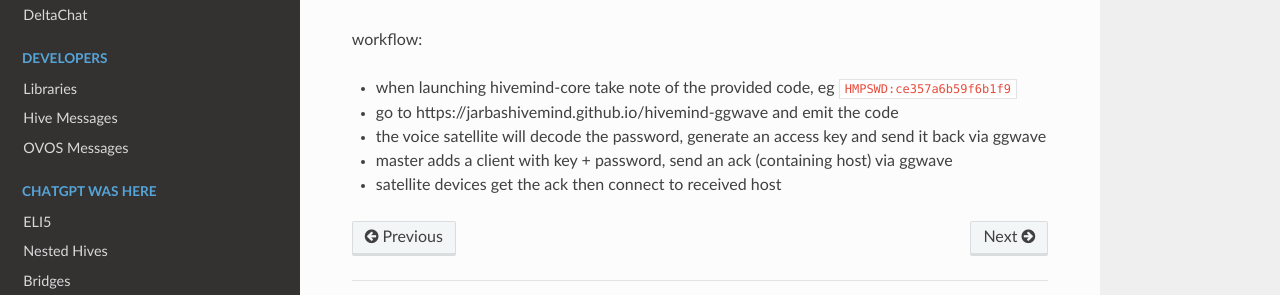
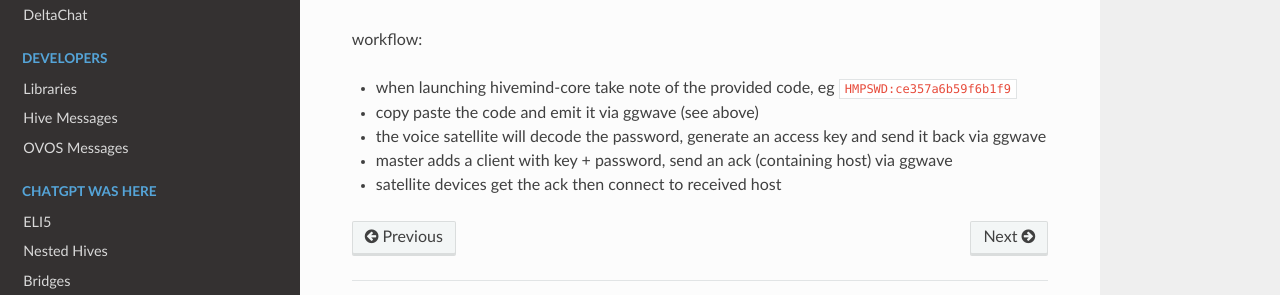
Before and after one commit to JarbasHiveMind/HiveMind-community-docs, an MkDocs documentation site: the page built from docs/03_pairing.md, in a window 1280 px wide and 900 px high, scrolled down 1310 px. Shown: the part 550-845 px from the top of the window. Built offline with MkDocs 1.6.1, drawn with Linux system fonts in a browser that asks for light colours; nearby versions of some CDN libraries.

Commit message:
Update 03_pairing.md

```diff
--- a/docs/03_pairing.md
+++ b/docs/03_pairing.md
@@ -93,7 +93,7 @@ workflow:
 
 - when launching hivemind-core take note of the provided code, eg `HMPSWD:ce357a6b59f6b1f9`
 
-- go to https://jarbashivemind.github.io/hivemind-ggwave and emit the code
+- copy paste the code and emit it via ggwave (see above)
 
 - the voice satellite will decode the password, generate an access key and send it back via ggwave
 
```
